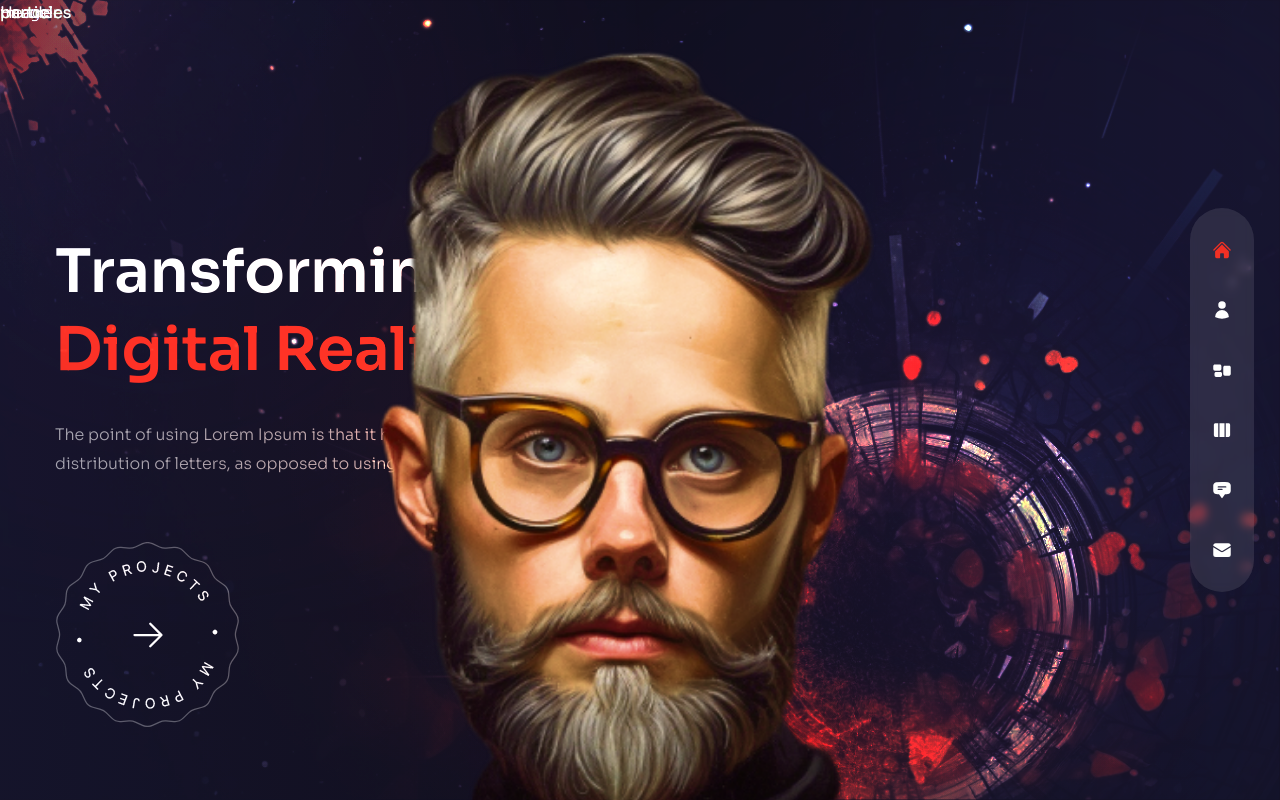
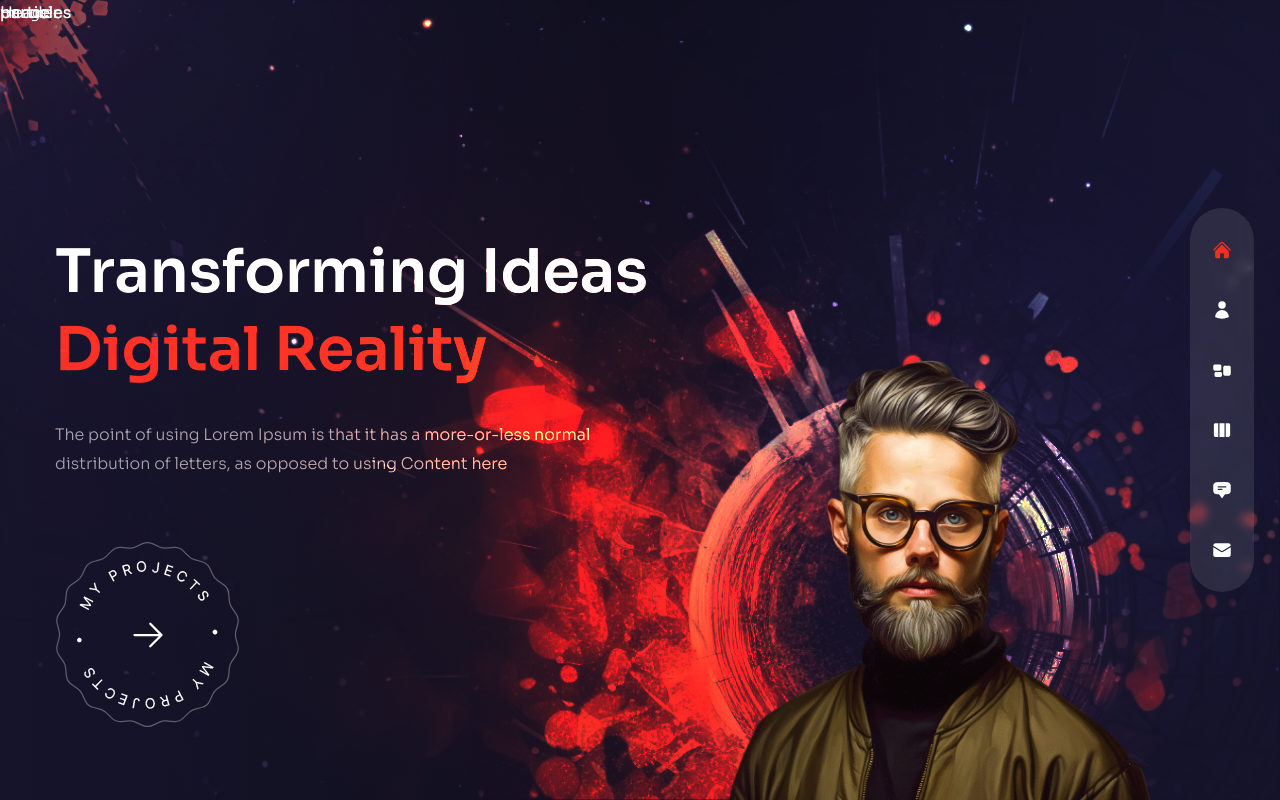
Before and after one commit to Dins2344/DinsonPortfolio, a Next.js app: page / in a window 1280 px wide. Built offline with nearby package versions, Linux system fonts and the light colour scheme.

Commit message:
avatar added

```diff
--- a/pages/index.js
+++ b/pages/index.js
@@ -69,9 +69,16 @@
         <div>particles</div>
 
         {/* avatar */}
-        <div>
+        <motion.div
+          variants={fadeIn("up", 0.5)}
+          initial="hidden"
+          animate="show"
+          exit="hidden"
+          transition={{duration:1,ease:'easeInOut'}}
+          className="w-full h-full max-w-[500px] max-h-[450px] absolute bottom-32 lg:bottom-0 lg:right-[8%]"
+        >
           <Avatar />
-        </div>
+        </motion.div>
       </div>
     </div>
   );
```
